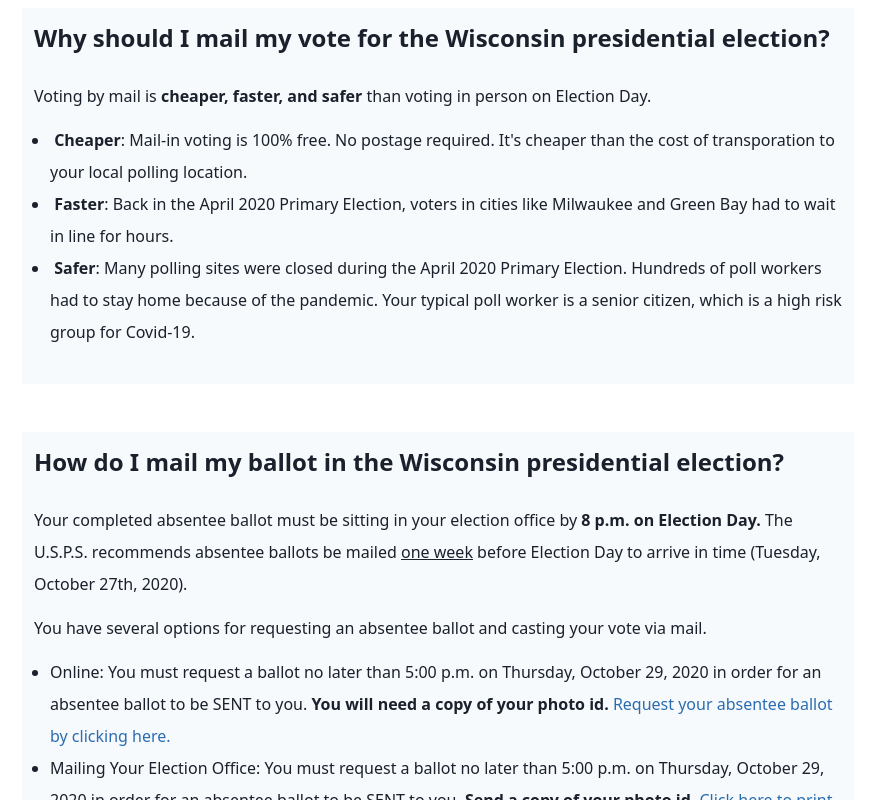
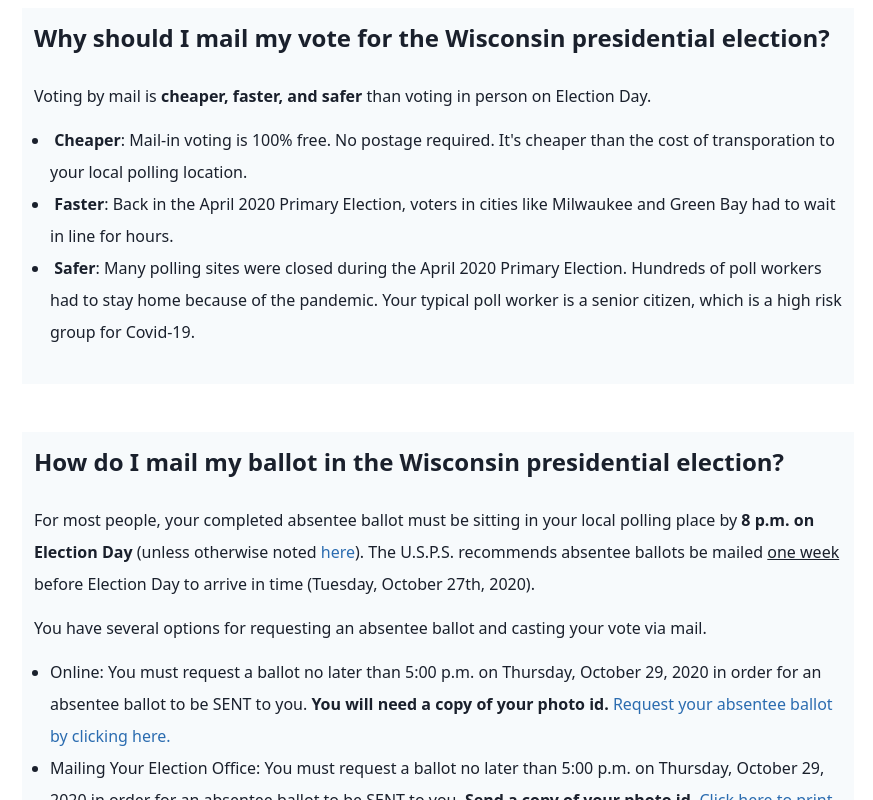
Before and after one commit to scott-coates/voteinwi, a Gatsby site: page /faq in a window 1280 px wide. Shown: the part 1775-2575 px from the top of the page, without its empty margins (202-1075 px from the left). Built offline with nearby package versions, Linux system fonts and the light colour scheme; Gatsby itself is replaced by a stand-in of ours.

Commit message:
Updates from Colin K.

```diff
--- a/src/pages/faq.js
+++ b/src/pages/faq.js
@@ -131,7 +131,7 @@ function IndexPage() {
                 update your address
               </a>{" "}
               with the Department of Transportation (but you don&apos; need a
-              new license). Also, you must be a resident for at least 10 days.{" "}
+              new license). Also, you must be a resident for at least 28 days.{" "}
             </p>
 
             <InfoBox title="Want to see all of the requirements for voting?">
@@ -140,7 +140,7 @@ function IndexPage() {
               </ul>
               <ul className="list-disc list-outside mb-6 pl-4">
                 <li>Be a citizen of the United States.</li>
-                <li>Be a resident of Wisconsin for at least 10 days.</li>
+                <li>Be a resident of Wisconsin for at least 28 days.</li>
                 <li>Be 18 years old or older.</li>
                 <li>
                   Not be incapable of understanding the objective of the
@@ -371,9 +371,11 @@ function IndexPage() {
 
           <div className="leading-loose p-3">
             <p className="mb-3">
-              Your completed absentee ballot must be sitting in your election
-              office by{" "}
-              <span className="font-bold">8 p.m. on Election Day. </span> The
+              For most people, your completed absentee ballot must be sitting in your local polling place by{" "}
+              <span className="font-bold">8 p.m. on Election Day </span> (unless otherwise noted <a
+                  className="no-underline text-blue-700 hover:text-blue-800"
+                  href="https://elections.wi.gov/node/7039"
+                >here</a>). The
               U.S.P.S. recommends absentee ballots be mailed{" "}
               <span className="underline">one week</span> before Election Day to
               arrive in time (Tuesday, October 27th, 2020).
```
